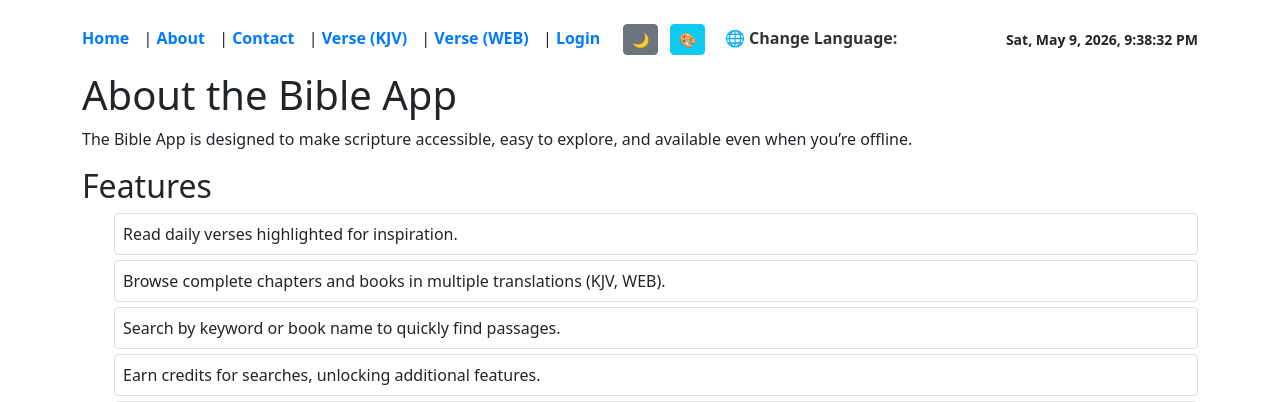
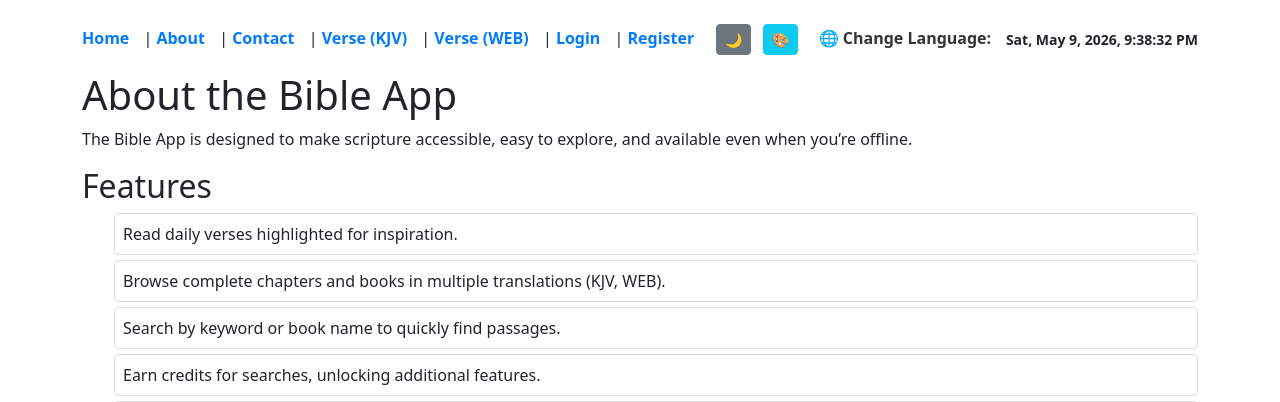
Before and after one commit to japhethnatala-glitch/bible-app-new, a Flask app: page /about in a window 1280 px wide. Shown: the top 402 px of the page. Run offline with Flask 3, Linux system fonts and the light colour scheme.

Commit message:
Update base.html

```diff
--- a/templates/base.html
+++ b/templates/base.html
@@ -37,7 +37,8 @@
         <a href="{{ url_for('favorites') }}">Favorites</a> |
         <a href="{{ url_for('logout') }}">Logout</a>
       {% else %}
-        <a href="{{ url_for('login') }}">Login</a>
+        <a href="{{ url_for('login') }}">Login</a> |
+        <a href="{{ url_for('index') }}">Register</a>
       {% endif %}
 
       <button id="darkModeToggle" class="btn btn-sm btn-secondary ms-2">🌙</button>
```
